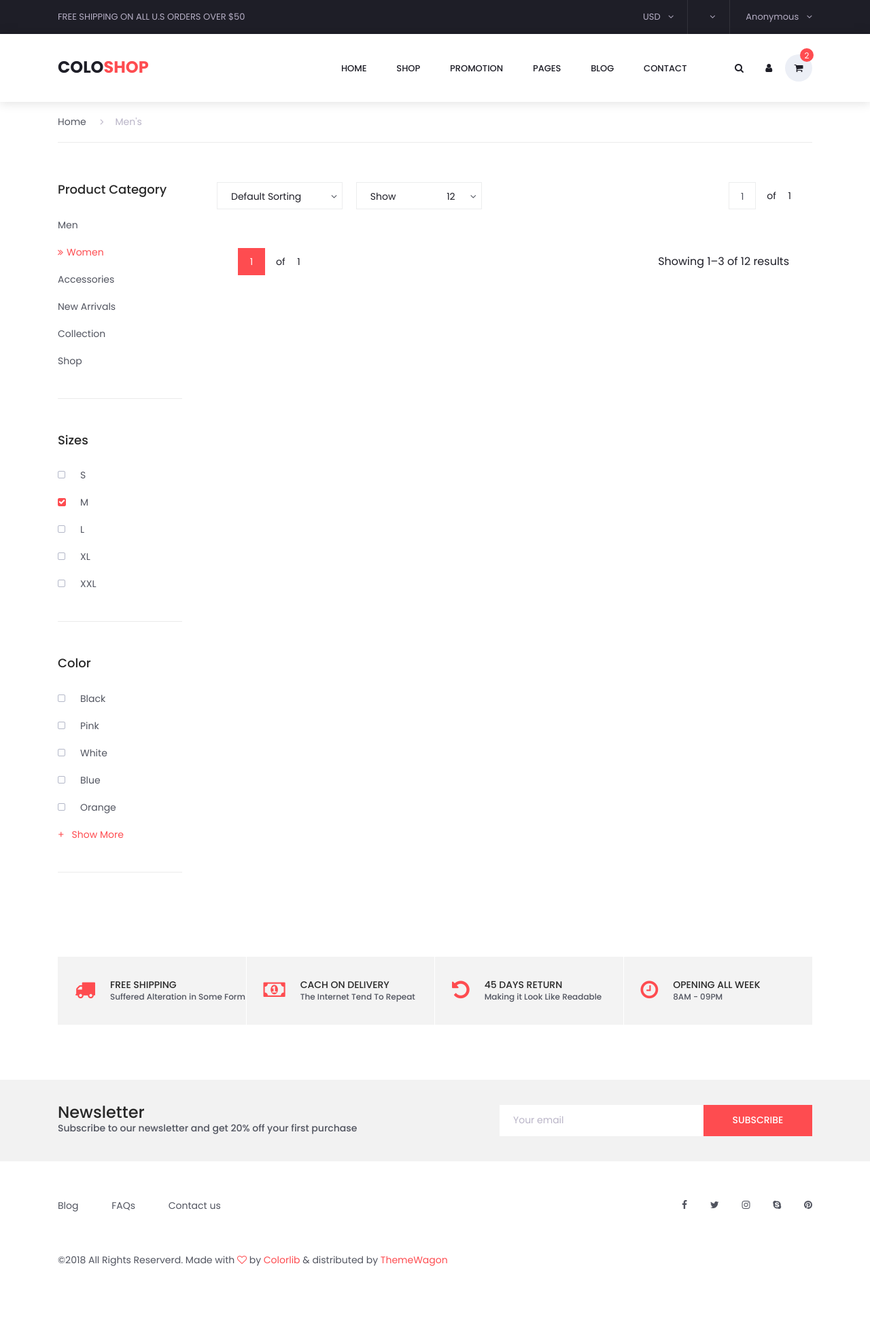
After one commit to nikolay-dimitrov256/vs-fashion-shop, a Django app: page /items/all in a window 1280 px wide. The commit adds this page. Shown: the whole page at 68% size. Run offline with Django 5.2, Linux system fonts and the light colour scheme; data that the repository does not hold is empty; some libraries are stand-ins or nearby versions.

Commit message:
feat: Developed category page

```diff
--- a/fashionShop/fashionShop/items/urls.py
+++ b/fashionShop/fashionShop/items/urls.py
@@ -3,6 +3,7 @@ from django.urls import path, include
 from fashionShop.items import views
 
 urlpatterns = [
+    path('all', views.ItemsListView.as_view(), name='all-items'),
     path('<int:pk>/', include([
         path('', views.ItemDetailView.as_view(), name='item-details'),
     ]))
--- a/fashionShop/fashionShop/items/views.py
+++ b/fashionShop/fashionShop/items/views.py
@@ -2,9 +2,9 @@ from pprint import pprint
 
 from django.db.models import OuterRef, Subquery, Prefetch
 from django.shortcuts import render
-from django.views.generic import DetailView
+from django.views.generic import DetailView, ListView
 
-from fashionShop.items.models import Item
+from fashionShop.items.models import Item, ColorGroup
 from fashionShop.pictures.models import Picture
 
 
@@ -51,3 +51,36 @@ class ItemDetailView(DetailView):
         )
 
         return context
+
+
+class ItemsListView(ListView):
+    model = Item
+    template_name = 'items/category.html'
+
+    def get_context_data(self, *, object_list=None, **kwargs):
+        context = super().get_context_data(object_list=object_list, **kwargs)
+
+        context['colors'] = ColorGroup.objects.all()
+        context['paginate_by'] = self.get_paginate_by(self.queryset)
+
+        return context
+
+    def get_queryset(self):
+        items = (
+            Item.objects
+            .prefetch_related(
+                Prefetch(
+                    'pictures',
+                    queryset=Picture.objects.all()[:1],  # Only fetch the first image
+                    to_attr='main_picture_list'
+                )
+            )
+            .exclude(deleted=True)
+        )
+
+        return items
+
+    def get_paginate_by(self, queryset):
+        paginate_by = self.request.GET.get('show', 12)
+
+        return paginate_by
--- a/fashionShop/static/js/categories_custom.js
+++ b/fashionShop/static/js/categories_custom.js
@@ -55,6 +55,7 @@ jQuery(document).ready(function($)
 	initIsotopeFiltering();
 	initPriceSlider();
 	initCheckboxes();
+	initPagination();
 
 	/*
 
@@ -347,16 +348,16 @@ jQuery(document).ready(function($)
 	        });
 
 	        // Show only a selected number of items
-	        sortNums.each(function()
-	        {
-	        	$(this).on('click', function()
-	        	{
-	        		var numSortingText = $(this).text();
-					var numFilter = ':nth-child(-n+' + numSortingText + ')';
-	        		$('.num_sorting_text').text($(this).text());
-    				$('.product-grid').isotope({filter: numFilter });
-	        	});
-	        });
+	        // sortNums.each(function()
+	        // {
+	        // 	$(this).on('click', function()
+	        // 	{
+	        // 		var numSortingText = $(this).text();
+			// 		var numFilter = ':nth-child(-n+' + numSortingText + ')';
+	        // 		$('.num_sorting_text').text($(this).text());
+    		// 		$('.product-grid').isotope({filter: numFilter });
+	        // 	});
+	        // });
 
 	        // Filter based on the price range slider
 	        filterButton.on('click', function()
@@ -449,4 +450,18 @@ jQuery(document).ready(function($)
     		}
     	};
     }
+
+	function initPagination() {
+		const paginationFormElement = document.getElementById('pagination_form');
+		const paginateByInputElement = document.getElementById('paginate_by');
+		const selectPagesLiElements = document.querySelectorAll('.num_sorting_btn');
+
+		selectPagesLiElements.forEach(element => {
+			element.addEventListener('click', () => {
+				let paginateBy = element.querySelector('span').textContent;
+				paginateByInputElement.value = paginateBy;
+				paginationFormElement.submit();
+			});
+		});
+	}
 });
--- a/fashionShop/static/styles/categories_responsive.css
+++ b/fashionShop/static/styles/categories_responsive.css
@@ -487,3 +487,9 @@
 {
 
 }
+
+@media (hover: none) {
+	.add_to_cart_button {
+		display: none;
+	}
+}
--- a/fashionShop/static/styles/categories_styles.css
+++ b/fashionShop/static/styles/categories_styles.css
@@ -1012,6 +1012,7 @@ section
 	text-align: center;
 	border: solid 1px #ecedee;
 	margin-right: 16px;
+	margin-left: 31px;
 }
 .product_sorting_container_bottom .pages .page_current
 {
@@ -1085,17 +1086,20 @@ section
 {
 	margin-right: 14px;
 }
-.page_next
+.page_next,
+.page_previous
 {
 	display: inline-block;
 	line-height: 40px;
 	cursor: pointer;
 }
-.page_next:hover i
-{
-	color: #b5aec4;
-}
-.page_next i
+.page_next:hover i,
+.page_previous:hover i
+{
+	color: #b5aec4;
+}
+.page_next i,
+.page_previous i
 {
 	font-size: 18px;
 	color: #51545f;
--- a/fashionShop/templates/common/categories.html
+++ b/fashionShop/templates/common/categories.html
@@ -147,7 +147,7 @@
 								<div class="product-item men">
 									<div class="product discount product_filter">
 										<div class="product_image">
-											<img src="images/product_1.png" alt="">
+											<img src="{% static 'images/product_1.png' %}" alt="">
 										</div>
 										<div class="favorite favorite_left"></div>
 										<div class="product_bubble product_bubble_right product_bubble_red d-flex flex-column align-items-center"><span>-$20</span></div>
--- /dev/null
+++ b/fashionShop/templates/items/category.html
@@ -0,0 +1,297 @@
+{% extends 'common/base.html' %}
+{% load static %}
+{% load i18n %}
+
+{% block styles %}
+<link rel="stylesheet" type="text/css" href="{% static 'plugins/jquery-ui-1.12.1.custom/jquery-ui.css' %}">
+<link rel="stylesheet" type="text/css" href="{% static 'styles/categories_styles.css' %}">
+<link rel="stylesheet" type="text/css" href="{% static 'styles/categories_responsive.css' %}">
+{% endblock %}
+
+{% block content %}
+<div class="container product_section_container">
+	<div class="row">
+		<div class="col product_section clearfix">
+
+			<!-- Breadcrumbs -->
+
+			<div class="breadcrumbs d-flex flex-row align-items-center">
+				<ul>
+					<li><a href="index.html">Home</a></li>
+					<li class="active"><a href="index.html"><i class="fa fa-angle-right" aria-hidden="true"></i>Men's</a></li>
+				</ul>
+			</div>
+
+			<!-- Sidebar -->
+
+			<div class="sidebar">
+				<div class="sidebar_section">
+					<div class="sidebar_title">
+						<h5>Product Category</h5>
+					</div>
+					<ul class="sidebar_categories">
+						<li><a href="#">Men</a></li>
+						<li class="active"><a href="#"><span><i class="fa fa-angle-double-right" aria-hidden="true"></i></span>Women</a></li>
+						<li><a href="#">Accessories</a></li>
+						<li><a href="#">New Arrivals</a></li>
+						<li><a href="#">Collection</a></li>
+						<li><a href="#">Shop</a></li>
+					</ul>
+				</div>
+
+				<!-- Price Range Filtering -->
+<!--				<div class="sidebar_section">-->
+<!--					<div class="sidebar_title">-->
+<!--						<h5>Filter by Price</h5>-->
+<!--					</div>-->
+<!--					<p>-->
+<!--						<input type="text" id="amount" readonly style="border:0; color:#f6931f; font-weight:bold;">-->
+<!--					</p>-->
+<!--					<div id="slider-range"></div>-->
+<!--					<div class="filter_button"><span>filter</span></div>-->
+<!--				</div>-->
+
+				<!-- Sizes -->
+				<div class="sidebar_section">
+					<div class="sidebar_title">
+						<h5>Sizes</h5>
+					</div>
+					<ul class="checkboxes">
+						<li><i class="fa fa-square-o" aria-hidden="true"></i><span>S</span></li>
+						<li class="active"><i class="fa fa-square" aria-hidden="true"></i><span>M</span></li>
+						<li><i class="fa fa-square-o" aria-hidden="true"></i><span>L</span></li>
+						<li><i class="fa fa-square-o" aria-hidden="true"></i><span>XL</span></li>
+						<li><i class="fa fa-square-o" aria-hidden="true"></i><span>XXL</span></li>
+					</ul>
+				</div>
+
+				<!-- Color -->
+				<div class="sidebar_section">
+					<div class="sidebar_title">
+						<h5>Color</h5>
+					</div>
+						<ul class="checkboxes">
+							{% comment %}
+							{% for color in colors %}
+							<li>
+								<input type="checkbox" name="color" value="{{ color.name }}" id="color_{{ color.name|lower}}">
+								<label for="color_{{ color.name|lower }}">{{ color.name }}</label>
+							</li>
+							{% endfor %}
+							{% endcomment %}
+
+							<li><i class="fa fa-square-o" aria-hidden="true"></i><span>Black</span></li>
+							<li><i class="fa fa-square-o" aria-hidden="true"></i><span>Pink</span></li>
+							<li><i class="fa fa-square-o" aria-hidden="true"></i><span>White</span></li>
+							<li><i class="fa fa-square-o" aria-hidden="true"></i><span>Blue</span></li>
+							<li><i class="fa fa-square-o" aria-hidden="true"></i><span>Orange</span></li>
+							<li><i class="fa fa-square-o" aria-hidden="true"></i><span>White</span></li>
+							<li><i class="fa fa-square-o" aria-hidden="true"></i><span>Blue</span></li>
+							<li><i class="fa fa-square-o" aria-hidden="true"></i><span>Orange</span></li>
+							<li><i class="fa fa-square-o" aria-hidden="true"></i><span>White</span></li>
+							<li><i class="fa fa-square-o" aria-hidden="true"></i><span>Blue</span></li>
+							<li><i class="fa fa-square-o" aria-hidden="true"></i><span>Orange</span></li>
+						</ul>
+					<div class="show_more">
+						<span><span>+</span>Show More</span>
+					</div>
+				</div>
+
+			</div>
+
+			<!-- Main Content -->
+
+			<div class="main_content">
+
+				<!-- Products -->
+
+				<div class="products_iso">
+					<div class="row">
+						<div class="col">
+
+							<!-- Product Sorting -->
+
+							<div class="product_sorting_container product_sorting_container_top">
+								<ul class="product_sorting">
+									<li>
+										<span class="type_sorting_text">Default Sorting</span>
+										<i class="fa fa-angle-down"></i>
+										<ul class="sorting_type">
+											<li class="type_sorting_btn" data-isotope-option='{ "sortBy": "original-order" }'><span>Default Sorting</span></li>
+											<li class="type_sorting_btn" data-isotope-option='{ "sortBy": "price" }'><span>Price</span></li>
+											<li class="type_sorting_btn" data-isotope-option='{ "sortBy": "name" }'><span>Product Name</span></li>
+										</ul>
+									</li>
+									<li>
+										<span>Show</span>
+										<span class="num_sorting_text">{{ paginate_by }}</span>
+										<i class="fa fa-angle-down"></i>
+										<form id="pagination_form">
+											<input name="show" type="hidden" id="paginate_by" value="{{ paginate_by }}">
+											<ul class="sorting_num">
+												<li class="num_sorting_btn"><span>6</span></li>
+												<li class="num_sorting_btn"><span>12</span></li>
+												<li class="num_sorting_btn"><span>24</span></li>
+											</ul>
+										</form>
+									</li>
+								</ul>
+								<div class="pages d-flex flex-row align-items-center pagination">
+									{% if page_obj.has_previous %}
+										<div id="previous_page" class="page_previous"><a href="?page={{ page_obj.previous_page_number }}&show={{ paginate_by }}"><i class="fa fa-long-arrow-left" aria-hidden="true"></i></a></div>
+									{% endif %}
+									<div class="page_current current">
+										<span>{{ page_obj.number }}</span>
+										<ul class="page_selection">
+											{% for page_number in page_obj.paginator.page_range %}
+											<li><a href="?page={{ page_number }}&show={{ paginate_by }}">{{ page_number }}</a></li>
+											{% endfor %}
+										</ul>
+									</div>
+									<div class="page_total"><span>of</span> {{ page_obj.paginator.num_pages }}</div>
+									{% if page_obj.has_next %}
+										<div id="next_page" class="page_next"><a href="?page={{ page_obj.next_page_number }}&show={{ paginate_by }}"><i class="fa fa-long-arrow-right" aria-hidden="true"></i></a></div>
+									{% endif %}
+
+								</div>
+
+							</div>
+
+							<!-- Product Grid -->
+
+							<div class="product-grid">
+
+								{% for item in object_list %}
+								<div class="product-item">
+									<div
+										{% if item.is_discounted %}
+											class="product discount product_filter"
+										{% else %}
+											class="product product_filter"
+										{% endif %}
+									>
+										<a href="{% url 'item-details' item.pk %}" class="product_image">
+											<img src="{{ item.main_picture_list.0.image.url }}" alt="{{ item.name }}">
+										</a>
+										<div
+											{% if item.is_discounted %}
+												class="favorite favorite_left"
+											{% else %}
+												class="favorite"
+											{% endif %}
+										></div>
+										{% if item.is_discounted %}
+											<div class="product_bubble product_bubble_right product_bubble_red d-flex flex-column align-items-center"><span>-{{ item.discount }} лв</span></div>
+										{% elif item.is_new %}
+											<div class="product_bubble product_bubble_left product_bubble_green d-flex flex-column align-items-center"><span>new</span></div>
+										{% endif %}
+										<div class="product_info">
+											<h6 class="product_name"><a href="{% url 'item-details' item.pk %}">{{ item.name }}</a></h6>
+											{% if item.is_discounted %}
+												<div class="product_price">{{ item.discount_price }} лв<span>{{ item.price }} лв</span></div>
+											{% else %}
+												<div class="product_price">{{ item.price }} лв</div>
+											{% endif %}
+										</div>
+									</div>
+									<div class="red_button add_to_cart_button"><a href="{% url 'item-details' item.pk %}">{% trans 'see more' %}</a></div>
+								</div>
+								{% endfor %}
+
+							</div>
+
+							<!-- Product Sorting -->
+
+							<div class="product_sorting_container product_sorting_container_bottom clearfix">
+<!--								<ul class="product_sorting">-->
+<!--									<li>-->
+<!--										<span>Show:</span>-->
+<!--										<span class="num_sorting_text">04</span>-->
+<!--										<i class="fa fa-angle-down"></i>-->
+<!--										<ul class="sorting_num">-->
+<!--											<li class="num_sorting_btn"><span>01</span></li>-->
+<!--											<li class="num_sorting_btn"><span>02</span></li>-->
+<!--											<li class="num_sorting_btn"><span>03</span></li>-->
+<!--											<li class="num_sorting_btn"><span>04</span></li>-->
+<!--										</ul>-->
+<!--									</li>-->
+<!--								</ul>-->
+								<span class="showing_results">Showing 1–3 of 12 results</span>
+								<div class="pages d-flex flex-row align-items-center pagination">
+									{% if page_obj.has_previous %}
+										<div class="page_previous"><a href="?page={{ page_obj.previous_page_number }}&show={{ paginate_by }}"><i class="fa fa-long-arrow-left" aria-hidden="true"></i></a></div>
+									{% endif %}
+									<div class="page_current current">
+										<span>{{ page_obj.number }}</span>
+										<ul class="page_selection">
+											{% for page_number in page_obj.paginator.page_range %}
+											<li><a href="?page={{ page_number }}&show={{ paginate_by }}">{{ page_number }}</a></li>
+											{% endfor %}
+										</ul>
+									</div>
+									<div class="page_total"><span>of</span> {{ page_obj.paginator.num_pages }}</div>
+									{% if page_obj.has_next %}
+										<div class="page_next"><a href="?page={{ page_obj.next_page_number }}&show={{ paginate_by }}"><i class="fa fa-long-arrow-right" aria-hidden="true"></i></a></div>
+									{% endif %}
+								</div>
+
+							</div>
+
+						</div>
+					</div>
+				</div>
+			</div>
+		</div>
+	</div>
+</div>
+
+<!-- Benefit -->
+
+<div class="benefit">
+	<div class="container">
+		<div class="row benefit_row">
+			<div class="col-lg-3 benefit_col">
+				<div class="benefit_item d-flex flex-row align-items-center">
+					<div class="benefit_icon"><i class="fa fa-truck" aria-hidden="true"></i></div>
+					<div class="benefit_content">
+						<h6>free shipping</h6>
+						<p>Suffered Alteration in Some Form</p>
+					</div>
+				</div>
+			</div>
+			<div class="col-lg-3 benefit_col">
+				<div class="benefit_item d-flex flex-row align-items-center">
+					<div class="benefit_icon"><i class="fa fa-money" aria-hidden="true"></i></div>
+					<div class="benefit_content">
+						<h6>cach on delivery</h6>
+						<p>The Internet Tend To Repeat</p>
+					</div>
+				</div>
+			</div>
+			<div class="col-lg-3 benefit_col">
+				<div class="benefit_item d-flex flex-row align-items-center">
+					<div class="benefit_icon"><i class="fa fa-undo" aria-hidden="true"></i></div>
+					<div class="benefit_content">
+						<h6>45 days return</h6>
+						<p>Making it Look Like Readable</p>
+					</div>
+				</div>
+			</div>
+			<div class="col-lg-3 benefit_col">
+				<div class="benefit_item d-flex flex-row align-items-center">
+					<div class="benefit_icon"><i class="fa fa-clock-o" aria-hidden="true"></i></div>
+					<div class="benefit_content">
+						<h6>opening all week</h6>
+						<p>8AM - 09PM</p>
+					</div>
+				</div>
+			</div>
+		</div>
+	</div>
+</div>
+{% endblock %}
+
+{% block scripts %}
+<script src="{% static 'plugins/jquery-ui-1.12.1.custom/jquery-ui.js' %}"></script>
+<script src="{% static 'js/categories_custom.js' %}"></script>
+{% endblock %}
```
Also changed, not shown: fashionShop/locale/bg/LC_MESSAGES/django.po, fashionShop/static/styles/single_styles.css (line endings or trailing spaces).
